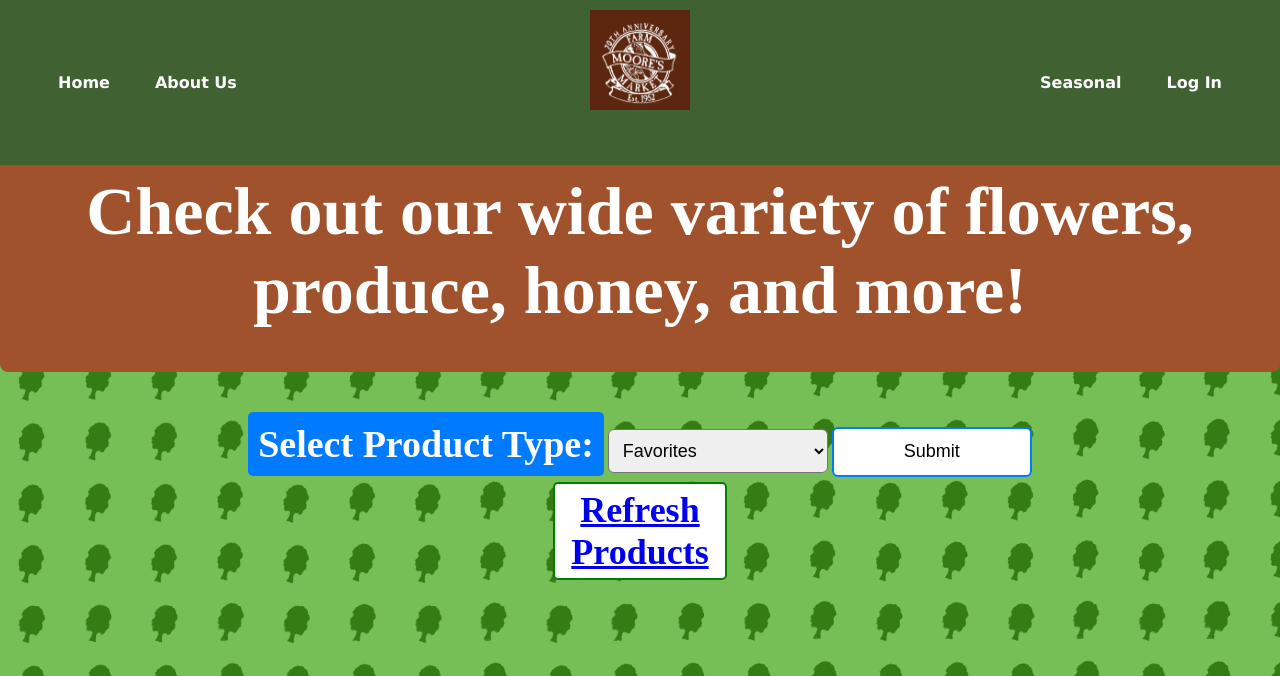
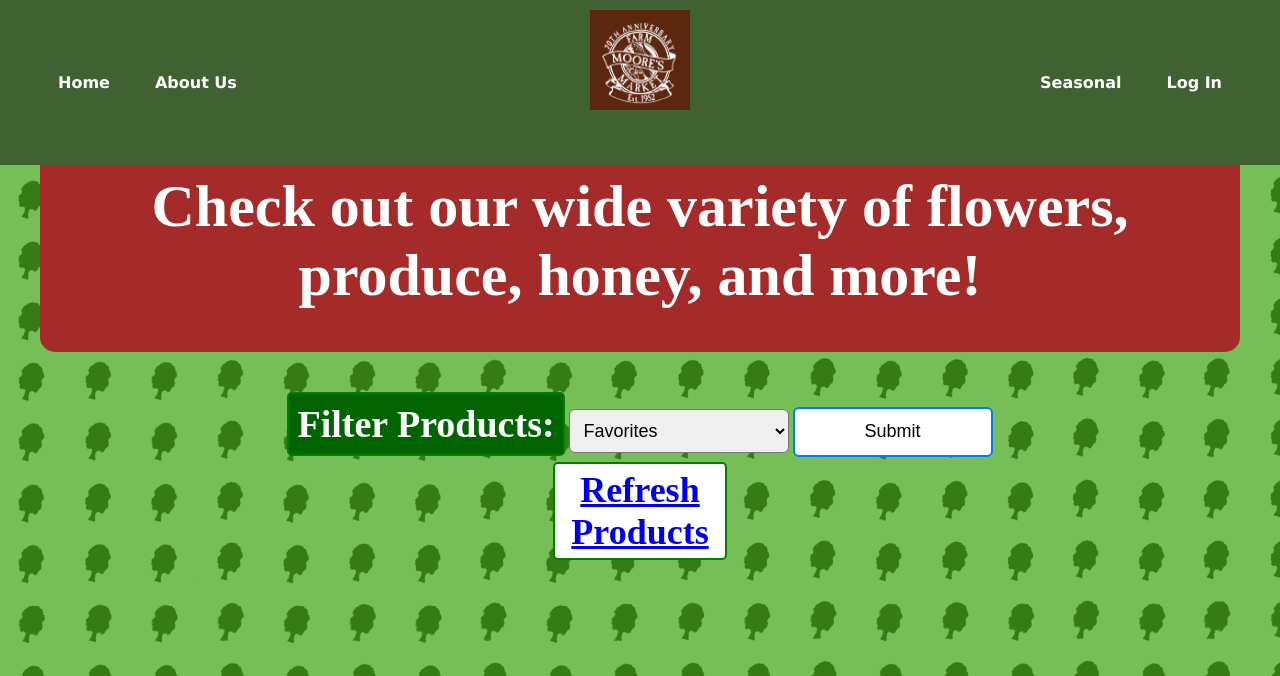
Before and after one commit to aLNCrn/Moores-Farm-Market-Website, a Flask app: page /products in a window 1280 px wide. Shown: the top 676 px of the page. Run offline with Flask 3, Linux system fonts and the light colour scheme; some libraries are stand-ins or nearby versions.

Commit message:
some slight restyling

```diff
--- a/static/style.css
+++ b/static/style.css
@@ -444,25 +444,25 @@ nav a:hover {
 
 }
 
-.label-box-blue {
+.label-box-green {
   display: inline-block;
-  background-color: #007BFF;
+  background-color: darkgreen;
   color: white;
-  border: 2px solid #007BFF;
+  border: 2px solid green;
   padding: 8px;
   border-radius: 5px;
   font-size: 38px;
 }
 
 .brown-box {
-  background-color: #A0522D; /* SaddleBrown */
+  background-color: brown; /* SaddleBrown */
   color: white;
   padding: 42px 20px;
-  border-radius: 8px;
-  font-size: 68px;
+  border-radius: 15px;
+  font-size: 60px;
   font-weight: bold;
   text-align: center;
-  margin: 40px 0;
+  margin: 40px 40px;
 }
 
 .large-dropdown {
--- a/templates/products.html
+++ b/templates/products.html
@@ -56,8 +56,8 @@
         </div>
 
         <form method="POST" action="{{ url_for('get_products') }}">
-            <label for="product_type" class="label-box-blue">
-                <strong>Select Product Type:</strong>
+            <label for="product_type" class="label-box-green">
+                <strong>Filter Products:</strong>
             </label>
             <select name="table_name" id="product_type" class="large-dropdown">
                 <option value="FAVORITES">Favorites</option>
```
